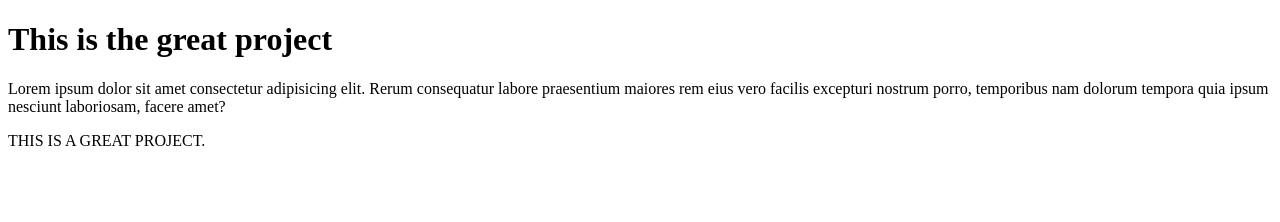
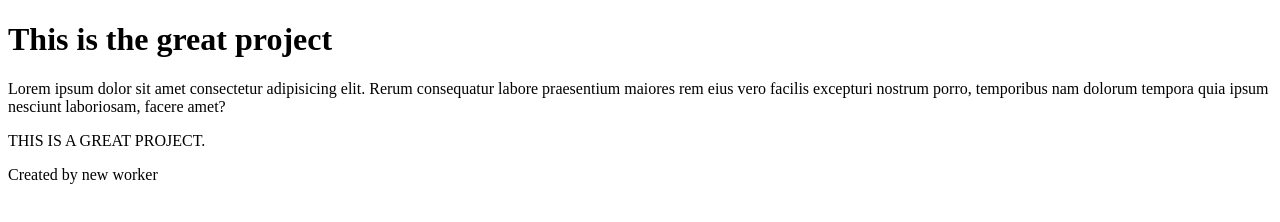
Before and after one commit to bchan25/web-test, a plain HTML site: page index.html in a window 1280 px wide. Drawn offline with Linux system fonts and the light colour scheme.

Commit message:
added author

```diff
--- a/index.html
+++ b/index.html
@@ -15,5 +15,6 @@
       amet?
     </p>
     <p>THIS IS A GREAT PROJECT.</p>
+    <p>Created by new worker</p>
   </body>
 </html>
```
